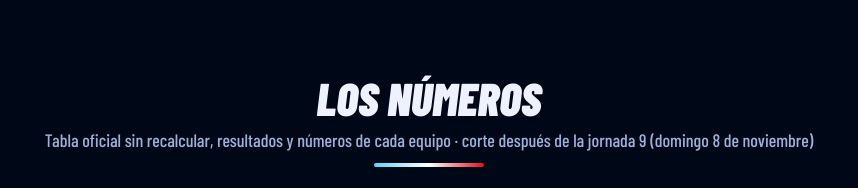
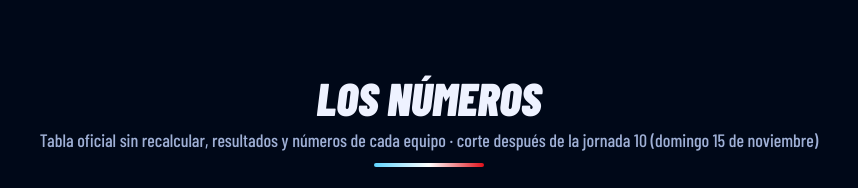
Before and after one commit to ligaalbrook/ligaalbrook.github.io, a plain HTML site: page index.html in a window 1280 px wide. Shown: the part 3200-3388 px from the top of the page, 211-1069 px from the left. Drawn offline with Linux system fonts and the light colour scheme.

Commit message:
Tsunami: números al corte de la jornada 10 (15 nov)
Co-Authored-By: Claude Opus 5.5 <noreply@anthropic.com>
Claude-Session: https://claude.ai/code/session_01Fjto3E8EsNPW7SwHoxfu1c

```diff
--- a/index.html
+++ b/index.html
@@ -286,7 +286,7 @@ footer p{color:var(--tenue);font-size:14px;letter-spacing:3px;text-transform:upp
     </div>
 
     <div class="sec" id="tsunami-numeros">
-      <div class="sec-titulo"><h3 class="it">Los números</h3><p>Tabla oficial sin recalcular, resultados y números de cada equipo · corte después de la jornada 9 (domingo 8 de noviembre)</p><div class="raya"></div></div>
+      <div class="sec-titulo"><h3 class="it">Los números</h3><p>Tabla oficial sin recalcular, resultados y números de cada equipo · corte después de la jornada 10 (domingo 15 de noviembre)</p><div class="raya"></div></div>
       <p class="descarga-caja"><a class="descarga" href="tsunami-numeros.xlsx" download>Bajar los números (Excel)</a></p>
     </div>
 
```
Also changed, not shown: 1 other file.
